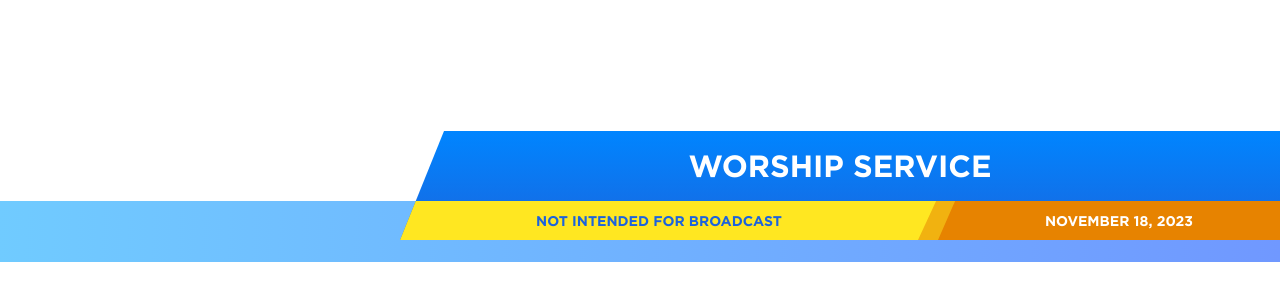
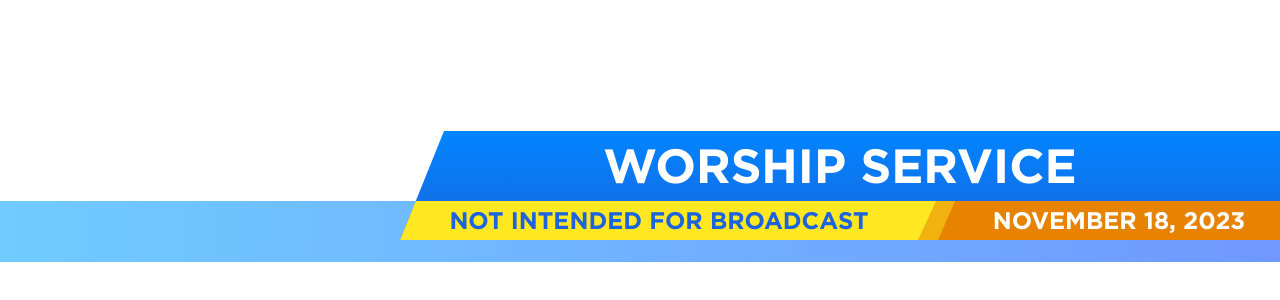
Before and after one commit to neumerance/obs-mcgi-gfx, a Vue app: page /default in a window 1280 px wide. Shown: the part 458-758 px from the top of the page. Built offline with nearby package versions, Linux system fonts and the light colour scheme; a web font is replaced by a local one.

Commit message:
broadcasting state changes

```diff
--- /dev/null
+++ b/src/channels/lowerthirdChannel.js
@@ -0,0 +1,17 @@
+const channel = new BroadcastChannel('lowerThirdChannel')
+
+const lowerThirdChannel = (store) => {
+  return {
+    post: (message) => {
+      channel.postMessage(message)
+    },
+    listen: () => {
+      channel.onmessage = (event) => {
+        const data = event.data
+        store.onChange(data.field, data.content)
+      };
+    }
+  }
+}
+
+export default lowerThirdChannel;
--- a/src/components/lowerthirds/Controller.vue
+++ b/src/components/lowerthirds/Controller.vue
@@ -1,27 +1,29 @@
 <script setup>
-  import { computed, reactive, watch } from 'vue';
-  import useLowerthirdStore from '../../stores/lowerthirdStore';
+  import { computed, reactive, ref, watch } from 'vue';
+  import useLowerthirdStore from '../../stores/lowerthirdStore'
+  import lowerThirdChannel from '../../channels/lowerthirdChannel'
+
   const store = useLowerthirdStore();
+  const title = ref(store.title)
+  const titleFontSize = ref(store.titleFontSize)
+  const subTitle = ref(store.subTitle)
+  const subTitleFontSize = ref(store.subTitleFontSize)
 
-  const data = reactive({
-    title: store.title,
-    titleFontSize: store.titleFontSize,
-    subTitle: store.subTitle,
-    subTitleFontSize: store.subTitleFontSize
+  watch(title, () => {
+    store.onChange('title', title);
+    lowerThirdChannel(store).post({ field: 'title', content: title.value });
   })
-
-  watch(data.title, (value) => {
-    console.log("newValue", value);
-    store.onTitleChange(value);
+  watch(titleFontSize, () => {
+    store.onChange('titleFontSize', titleFontSize);
+    lowerThirdChannel(store).post({ field: 'titleFontSize', content: titleFontSize.value });
   })
-  watch(data.titleFontSize, (value) => {
-    store.onTitleFontSizeChange(value);
+  watch(subTitle, () => {
+    store.onChange('subTitle', subTitle);
+    lowerThirdChannel(store).post({ field: 'subTitle', content: subTitle.value });
   })
-  watch(data.subTitle, (value) => {
-    store.onSubTitleChange(value);
-  })
-  watch(data.subTitleFontSize, (value) => {
-    store.onSubTitleFontSizeChange(value);
+  watch(subTitleFontSize, () => {
+    store.onChange('subTitleFontSize', subTitleFontSize);
+    lowerThirdChannel(store).post({ field: 'subTitleFontSize', content: subTitleFontSize.value });
   })
 </script>
 <style lang="scss" scoped>
@@ -43,18 +45,18 @@
     <h2 class="is-size-5 mb-2">Lowerthirds</h2>
     <div class="field mr-1 mb-1 is-flex">
       <div class="control mr-1 controller__title">
-        <input class="input is-small" type="text" placeholder="Title" v-model="data.title">
+        <input class="input is-small" type="text" placeholder="Title" v-model="title">
       </div>
       <div class="control controller__title-font">
-        <input class="input is-small" type="number" min="2.4" step="0.01" v-model="data.titleFontSize">
+        <input class="input is-small" type="number" min="2.4" step="0.01" v-model="titleFontSize">
       </div>
     </div>
     <div class="field mr-1 mb-1 is-flex">
       <div class="control mr-1 controller__sub-title">
-        <input class="input is-small" type="text" placeholder="Sub-title" v-model="data.subTitle">
+        <input class="input is-small" type="text" placeholder="Sub-title" v-model="subTitle">
       </div>
       <div class="control controller__sub-title-font">
-        <input class="input is-small" type="number" min="1.1" step="0.01" v-model="data.subTitleFontSize">
+        <input class="input is-small" type="number" min="1.1" step="0.01" v-model="subTitleFontSize">
       </div>
     </div>
     <div class="field mr-1 mb-1 controller__is-active">
--- a/src/components/lowerthirds/Default.vue
+++ b/src/components/lowerthirds/Default.vue
@@ -1,7 +1,15 @@
 <script setup>
+  import { computed } from 'vue'
   import lowerthirdStore from '../../stores/lowerthirdStore'
+  import lowerThirdChannel from '../../channels/lowerthirdChannel'
 
-  const store = lowerthirdStore();
+  const store = lowerthirdStore()
+  lowerThirdChannel(store).listen()
+
+  const currentDate = computed(() => {
+    const format = { year: 'numeric', month: 'long', day: 'numeric' }
+    return new Date().toLocaleDateString("en-US", format)
+  })
 </script>
 
 <style lang="scss" scoped>
@@ -13,7 +21,7 @@
 
   &__title {
     font-weight: 700;
-    font-size: 2.4vw;
+    font-size: 6vh;
     text-align: center;
     text-transform: uppercase;
     color: #FFFFFF;
@@ -29,7 +37,7 @@
     position: absolute;
     left: 0;
     font-weight: 700;
-    font-size: 1.1vw;
+    font-size: 3vh;
     text-transform: uppercase;
     color: rgb(28, 99, 221);
     width: 518px;
@@ -44,7 +52,7 @@
     position: absolute;
     left: 0;
     font-weight: 700;
-    font-size: 1.1vw;
+    font-size: 3vh;
     text-transform: uppercase;
     color: #FFFFFF;
     width: 362px;
@@ -108,17 +116,20 @@
   <div class="lowerthirds">
     <div class="lowerthirds__bar justify-right">
       <div class="lowerthirds__blue-upper-bar slanted">
-        <div class="lowerthirds__title">
+        <div class="lowerthirds__title" :style="{ 'font-size': `${store.titleFontSize}vh` }">
           {{ store.title }}
         </div>
         <div class="lowerthirds__yellow-bar">
-          <div class="lowerthirds__subtitle">
+          <div
+            class="lowerthirds__subtitle"
+            :style="{ 'font-size': `${store.subTitleFontSize}vh`, 'line-height': `${store.subTitleFontSize}vh` }"
+          >
             {{ store.subTitle }}
           </div>
           <div class="lowerthirds__light-orange-bar slanted">
             <div class="lowerthirds__orange-bar slanted">
               <div class="lowerthirds__date">
-                {{ store.currentDate }}
+                {{ currentDate }}
               </div>
             </div>
           </div>
--- a/src/stores/lowerthirdStore.js
+++ b/src/stores/lowerthirdStore.js
@@ -1,39 +1,20 @@
 import { ref, computed } from 'vue'
 import { defineStore } from 'pinia'
 
-const useLowerthirdStore = defineStore('lowerthirds', () => {
-  const title = ref('worship service')
-  const subTitle = ref('not intended for broadcast')
-  const titleFontSize = ref(2.4)
-  const subTitleFontSize = ref(1.1)
-  const currentDate = computed(() => {
-    const format = { year: 'numeric', month: 'long', day: 'numeric' }
-    return new Date().toLocaleDateString("en-US", format)
-  })
-
-  const onTitleChange = (value) => {
-    titleFontSize = value
-  }
-  const onTitleFontSizeChange = (value) => {
-    titleFontSize = value
-  }
-  const onSubTitleChange = (value) => {
-    subTitle = value
-  }
-  const onSubTitleFontSizeChange = (value) => {
-    subTitleFontSize = value
-  }
-
-  return {
-    title,
-    titleFontSize,
-    subTitle,
-    subTitleFontSize,
-    currentDate,
-    onTitleChange,
-    onTitleFontSizeChange,
-    onSubTitleChange,
-    onSubTitleFontSizeChange
+const useLowerthirdStore = defineStore({
+  id: 'lowerthirds',
+  state: () => {
+    return {
+      title: ref('worship service'),
+      subTitle: ref('not intended for broadcast'),
+      titleFontSize: ref(6),
+      subTitleFontSize: ref(3)
+    }
+  },
+  actions: {
+    onChange(field, value) {
+      this[field] = value
+    }
   }
 })
 
```
